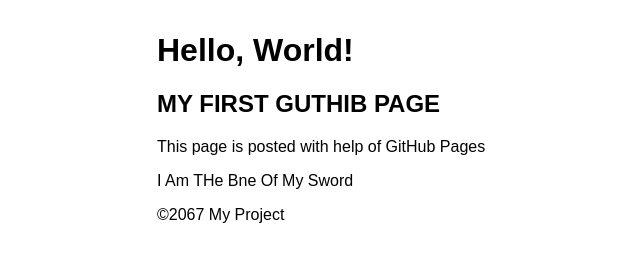
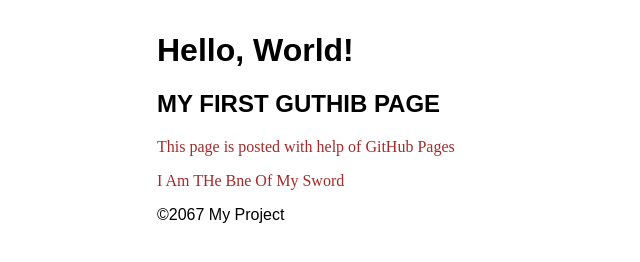
Before and after one commit to YujiroHanma305/git-lab-3, a plain HTML site: page index.html in a window 1280 px wide. Shown: the whole page, without its empty margins (183-823 px from the left). Drawn offline with Linux system fonts and the light colour scheme.

Commit message:
added colors for <p>

```diff
--- a/index.html
+++ b/index.html
@@ -5,7 +5,7 @@
         <title> My First Story</title>
         <style>
             body { font-family: sans-serif; max-width: 600px; margin: 2em auto;}
-
+            p { font-family: comic; color: brown; width: 300px;}
         </style>
     </head>
     <body>
```
